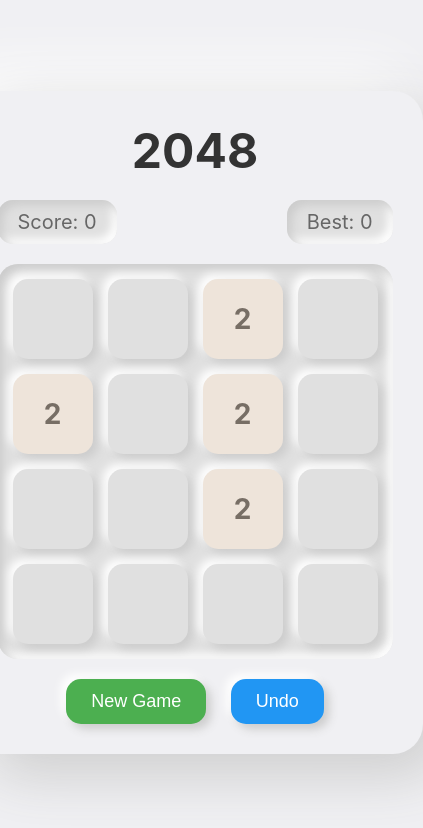
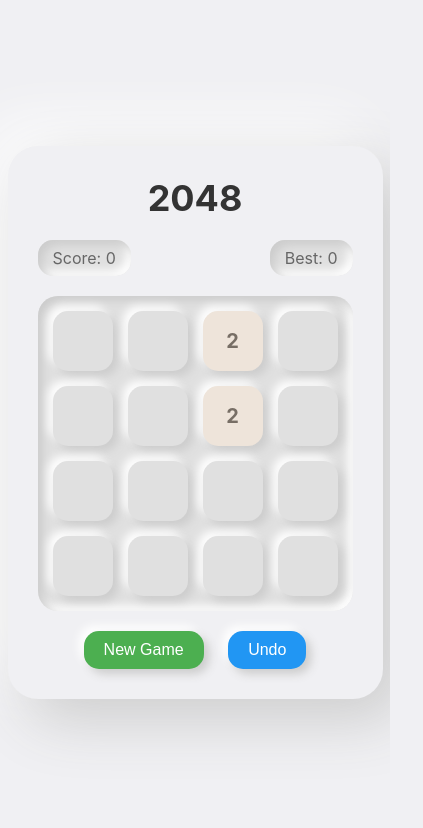
Before and after one commit to jungeer/2048, a plain HTML site: page index.html in a window 390 px wide. Shown: the whole page, 423 px wide, since content can reach past the window. Drawn offline with Linux system fonts and the light colour scheme.

Commit message:
fix: 页面抖动

```diff
--- a/game.js
+++ b/game.js
@@ -133,12 +133,20 @@ class Game {
         gameBoard.addEventListener('touchstart', (e) => {
             startX = e.touches[0].clientX;
             startY = e.touches[0].clientY;
+            e.preventDefault(); // 防止页面滚动
+        });
+
+        gameBoard.addEventListener('touchmove', (e) => {
+            endX = e.touches[0].clientX;
+            endY = e.touches[0].clientY;
+            e.preventDefault(); // 防止页面滚动
         });
 
         gameBoard.addEventListener('touchend', (e) => {
             endX = e.changedTouches[0].clientX;
             endY = e.changedTouches[0].clientY;
             this.handleSwipe(startX, startY, endX, endY);
+            e.preventDefault(); // 防止页面滚动
         });
     }
 
@@ -163,4 +171,3 @@ class Game {
 // Start the game
 const game = new Game();
 game.start();
-game.start();
--- a/styles.css
+++ b/styles.css
@@ -122,3 +122,26 @@ button:active {
         3px 3px 6px #cccccc,
         -3px -3px 6px #ffffff;
 }
+
+/* 新增：针对小屏幕设备的样式 */
+@media (max-width: 600px) {
+    .tile {
+        width: 60px;
+        height: 60px;
+        font-size: 20px;
+    }
+
+    h1 {
+        font-size: 36px;
+    }
+
+    button {
+        padding: 10px 20px;
+        font-size: 16px;
+    }
+
+    #score, #best-score {
+        font-size: 16px;
+        padding: 8px 15px;
+    }
+}
```
